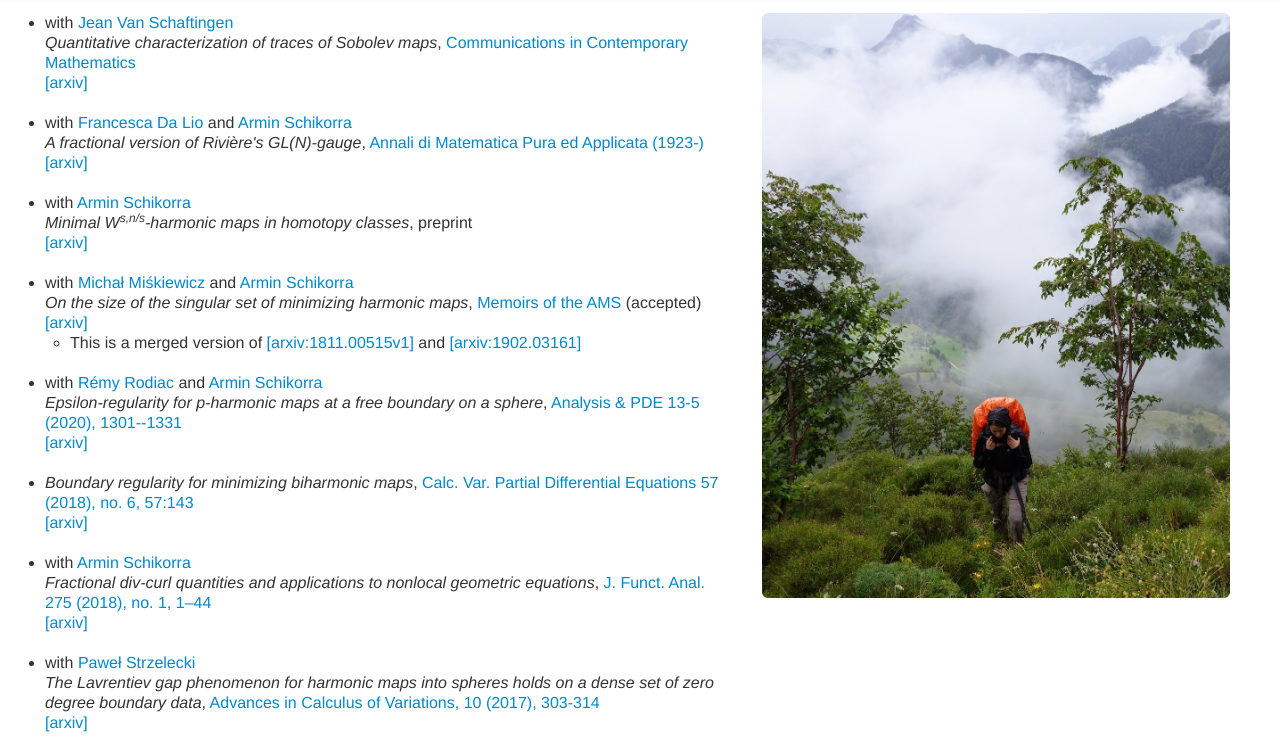
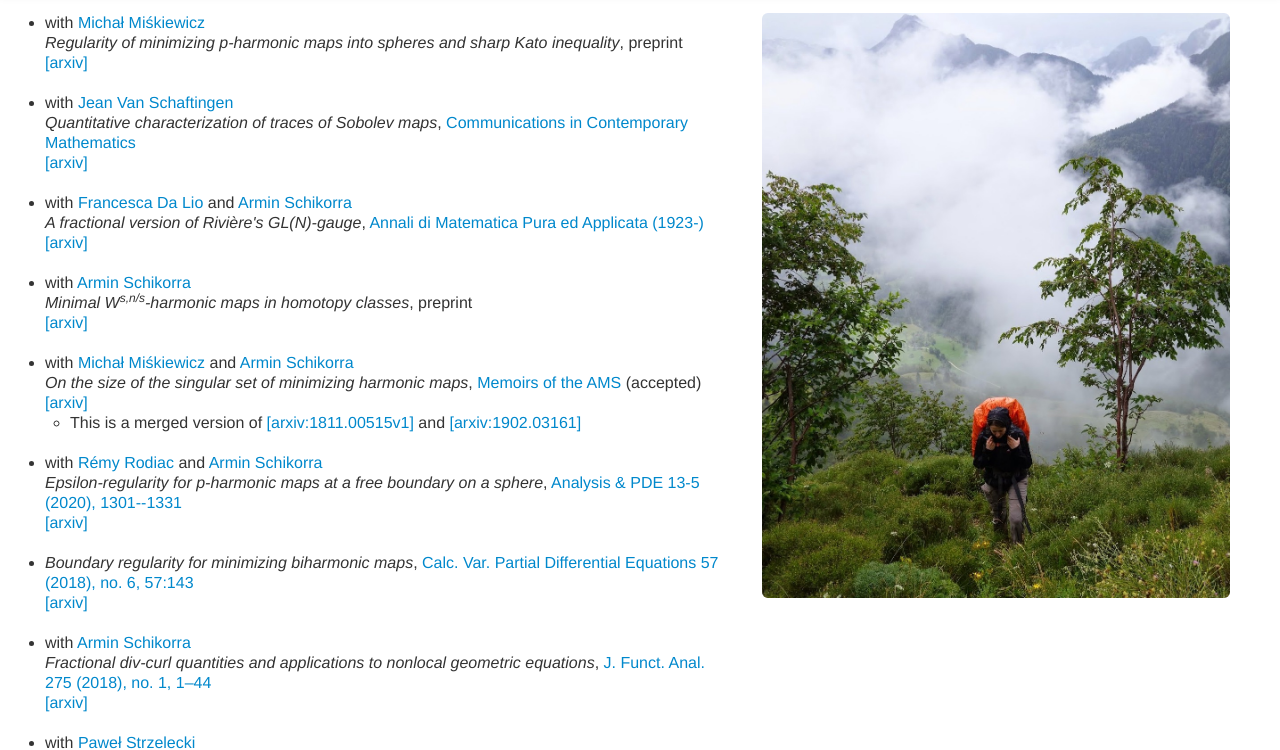
Before and after one commit to kmazowiecka/kmazowiecka.github.io, a plain HTML site: page research.html in a window 1280 px wide. Shown: the part 47-797 px from the top of the page. Drawn offline with nearby package versions, Linux system fonts and the light colour scheme.

Commit message:
Update research.html

```diff
--- a/research.html
+++ b/research.html
@@ -56,6 +56,10 @@ body {
 		<div class="span7">
 			<font size="3">
 			<ul>
+				<li>
+				with <a href="https://www.mimuw.edu.pl/~mm305299/">Michał Miśkiewicz</a>
+				<br><i>Regularity of minimizing p-harmonic maps into spheres and sharp Kato inequality</i>, preprint
+				<br><a href="https://arxiv.org/pdf/.pdf">[arxiv]</a></li><br>
 				<li>
 				with <a href="https://perso.uclouvain.be/jean.vanschaftingen/">Jean Van Schaftingen</a>
 				<br><i>Quantitative characterization of traces of Sobolev maps</i>, <a href="https://www.worldscientific.com/doi/10.1142/S0219199722500031"> Communications in Contemporary Mathematics </a>
```
